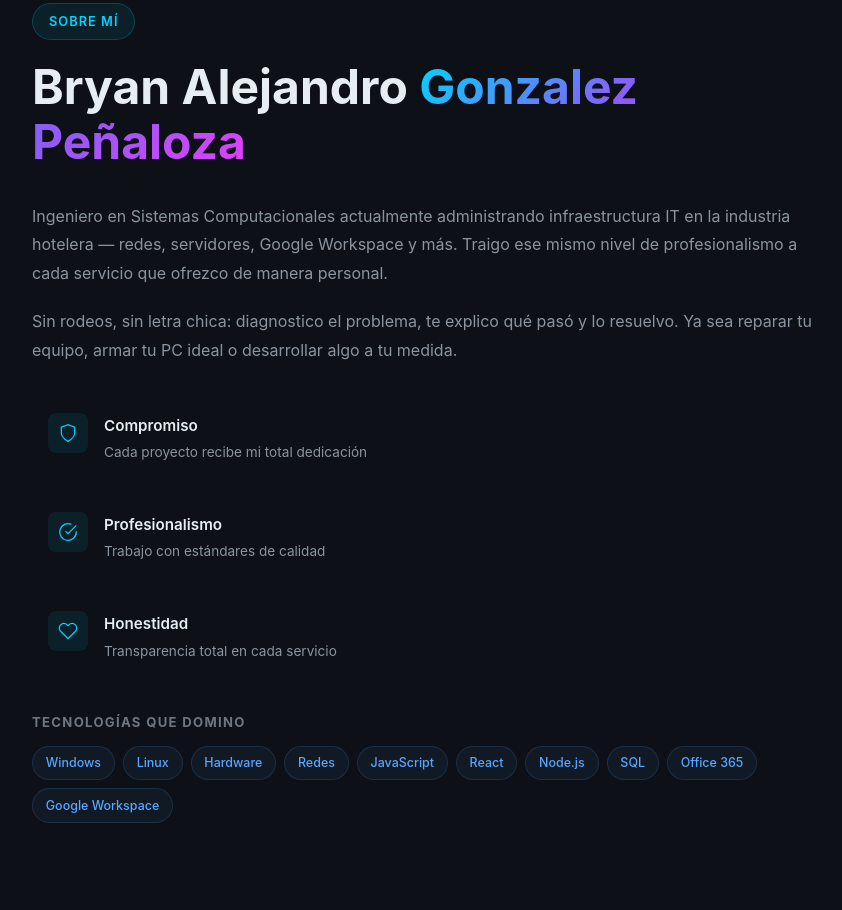
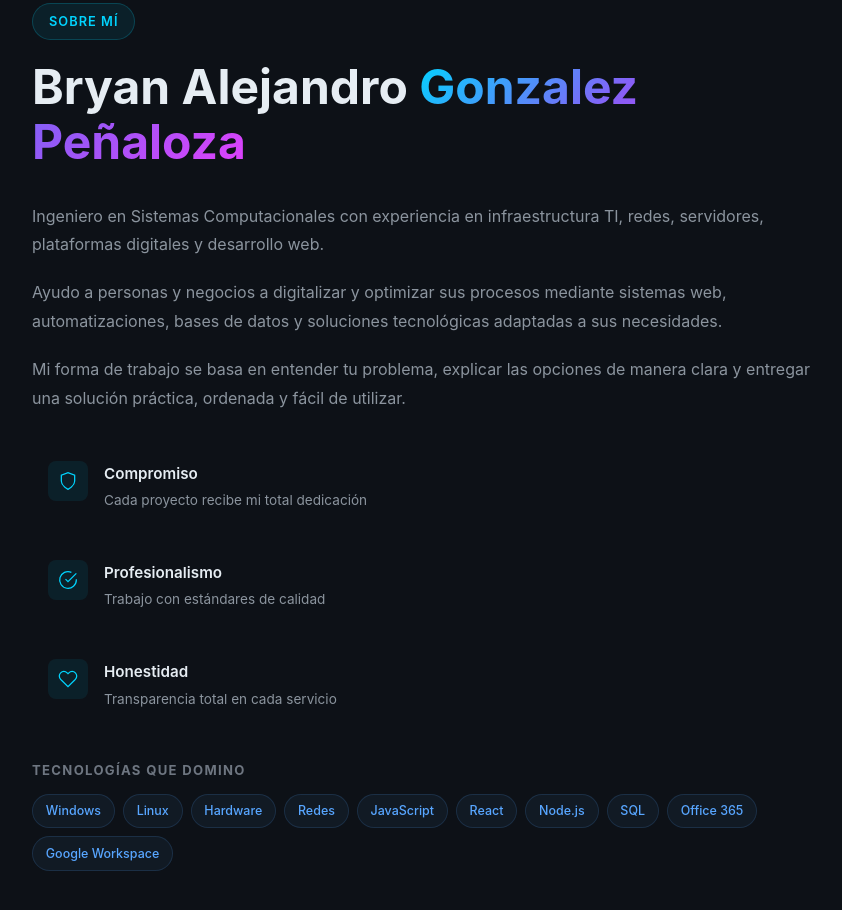
Before and after one commit to BryGP/brytech-solutions, a website built with Vite: page index.html in a window 1280 px wide. Shown: the part 2886-3796 px from the top of the page, without its empty margins (218-1060 px from the left). Built offline with nearby package versions, Linux system fonts and the light colour scheme; some packages are replaced by stand-ins of ours.

Commit message:
content: update About section bio with professional copy

```diff
--- a/index.html
+++ b/index.html
@@ -363,13 +363,16 @@
                         </h2>
                     </div>
                     <p class="about-text animate-on-scroll">
-                        Ingeniero en Sistemas Computacionales actualmente administrando infraestructura IT en
-                        la industria hotelera — redes, servidores, Google Workspace y más. Traigo ese mismo
-                        nivel de profesionalismo a cada servicio que ofrezco de manera personal.
+                        Ingeniero en Sistemas Computacionales con experiencia en infraestructura TI, redes, servidores,
+                        plataformas digitales y desarrollo web.
                     </p>
                     <p class="about-text animate-on-scroll">
-                        Sin rodeos, sin letra chica: diagnostico el problema, te explico qué pasó y lo resuelvo.
-                        Ya sea reparar tu equipo, armar tu PC ideal o desarrollar algo a tu medida.
+                        Ayudo a personas y negocios a digitalizar y optimizar sus procesos mediante sistemas web,
+                        automatizaciones, bases de datos y soluciones tecnológicas adaptadas a sus necesidades.
+                    </p>
+                    <p class="about-text animate-on-scroll">
+                        Mi forma de trabajo se basa en entender tu problema, explicar las opciones de manera clara
+                        y entregar una solución práctica, ordenada y fácil de utilizar.
                     </p>
 
                     <div class="about-values animate-on-scroll">
```
